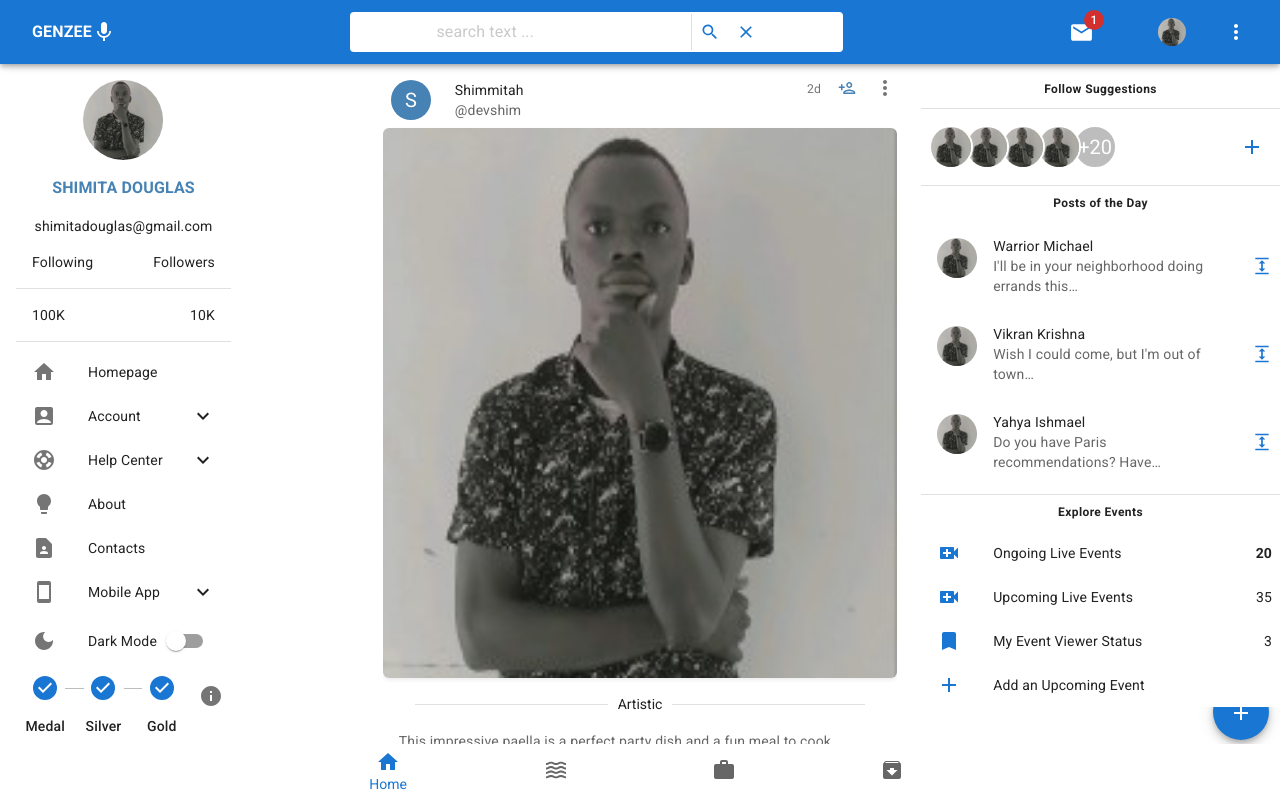
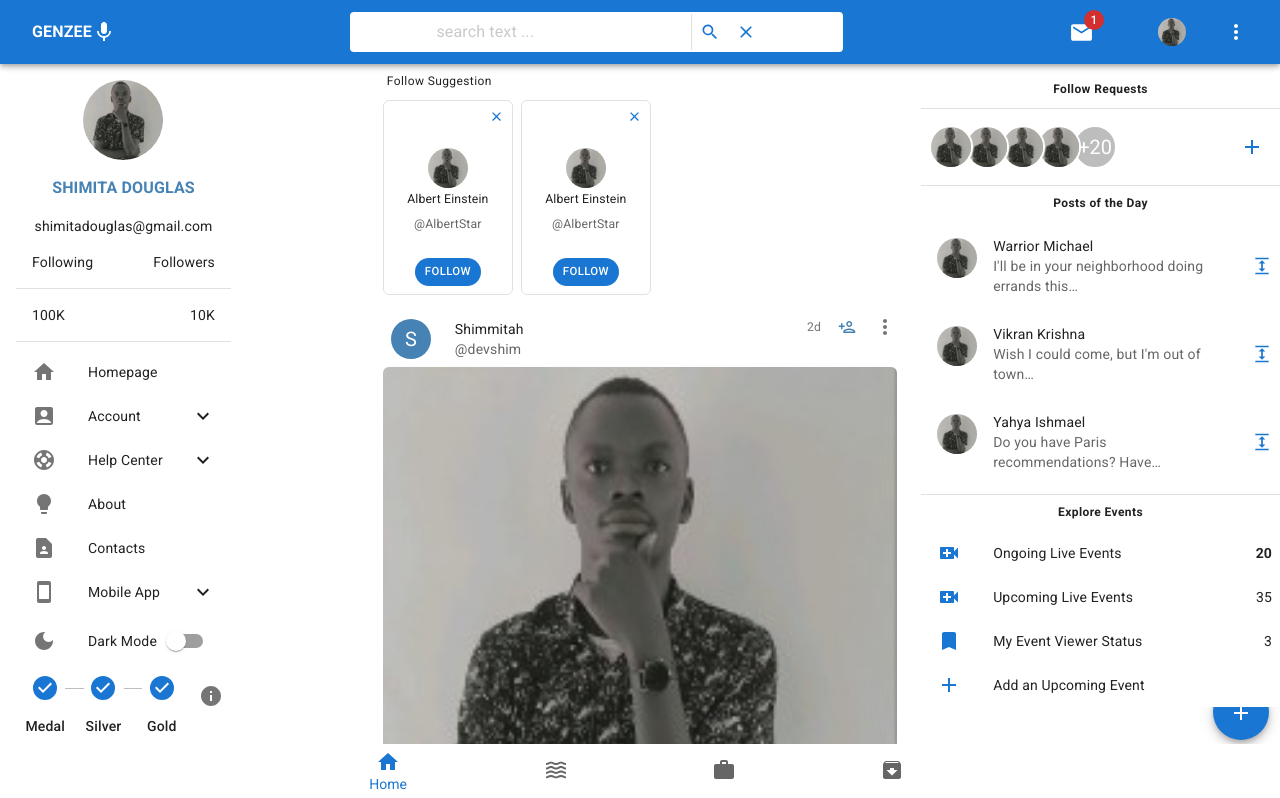
Before and after one commit to Shimmita/Genzee, a React (Create React App) app: page / in a window 1280 px wide. Shown: the top 798 px of the page. Built offline with nearby package versions, Linux system fonts and the light colour scheme.

Commit message:
introduced follow people suggestions

```diff
--- a/package.json
+++ b/package.json
@@ -18,10 +18,12 @@
     "react": "^18.3.1",
     "react-bootstrap": "^2.10.4",
     "react-dom": "^18.3.1",
+    "react-horizontal-scrolling-menu": "^7.1.1",
     "react-loader-spinner": "^6.1.6",
     "react-redux": "^9.1.2",
     "react-router-dom": "^6.24.1",
     "react-scripts": "5.0.1",
+    "react-virtualized": "^9.22.5",
     "react-window": "^1.8.10",
     "web-vitals": "^2.1.4"
   },
--- a/src/components/account/HomePage.jsx
+++ b/src/components/account/HomePage.jsx
@@ -35,8 +35,6 @@ function Homepage() {
             </Stack>
           </Stack>
 
-          {/* <hr />
-          <hr /> */}
 
           {/* if scrolled down dont show bottom nav */}
           {!isScrolledDown && (
--- a/src/components/feed/Feed.jsx
+++ b/src/components/feed/Feed.jsx
@@ -42,26 +42,13 @@ const Feed = () => {
   useScrolledDown();
 
   return (
-    <Box
-      flex={3}
-      p={1}
-      sx={{
-        overflowX: "auto",
-        // Hide scrollbar for Chrome, Safari and Opera
-        "&::-webkit-scrollbar": {
-          display: "none",
-        },
-        // Hide scrollbar for IE, Edge and Firefox
-        msOverflowStyle: "none",
-        scrollbarWidth: "none",
-      }}
-    >
+    <Box flex={3} p={1}>
       {/* show refresh box */}
-      {isRefreshBox && (
+      {isRefreshBox && defaultState && (
         <Box
           sx={{
             position: "fixed",
-            top: '40%',
+            top: "60%",
             right:
               window.screen.availWidth <= 500
                 ? "-8%"
--- a/src/components/feed/FeedDefaultContent.jsx
+++ b/src/components/feed/FeedDefaultContent.jsx
@@ -1,10 +1,13 @@
 import { Box } from "@mui/material";
 import React from "react";
 import CardFeed from "../custom/CardFeed";
+import PeopleContainer from "../people/PeopleContainer";
 
 const FeedDefaultContent = () => {
   return (
     <Box>
+      <PeopleContainer/>
+      <div className="mb-3"/>
       <CardFeed />
       <CardFeed />
       <CardFeed />
--- /dev/null
+++ b/src/components/people/FollowSuggestion.jsx
@@ -0,0 +1,52 @@
+import React from "react";
+import Card from "@mui/material/Card";
+import CardContent from "@mui/material/CardContent";
+import Typography from "@mui/material/Typography";
+import { Avatar, Box, Button, CardActions, IconButton } from "@mui/material";
+import devImage from "../../images/dev.jpeg";
+import { Close } from "@mui/icons-material";
+
+export default function FollowSuggetion() {
+  return (
+    <Box bgcolor={"background.default"} color={"text.primary"}>
+      <Card elevation={0} sx={{ width: 130 }} className="rounded border">
+        <Box display={"flex"} justifyContent={"flex-end"}>
+          <IconButton>
+            <Close color="primary" sx={{ width: 15, height: 15 }} />
+          </IconButton>
+        </Box>
+        <CardContent>
+          <Box display={"flex"} justifyContent={"center"}>
+            <Avatar src={devImage} />
+          </Box>
+          <Typography
+            className="text-center"
+            gutterBottom
+            variant="body2"
+            component="div"
+          >
+            <small>Albert Einstein</small>
+          </Typography>
+          <Typography
+            className="text-center"
+            variant="body2"
+            color="text.secondary"
+          >
+            <small>@AlbertStar</small>
+          </Typography>
+        </CardContent>
+        <CardActions sx={{ display: "flex", justifyContent: "center" }}>
+          <Button
+            disableElevation
+            variant="contained"
+            size="small"
+            color="primary"
+            sx={{ borderRadius: 5 }}
+          >
+            <small>Follow</small>
+          </Button>
+        </CardActions>
+      </Card>
+    </Box>
+  );
+}
--- /dev/null
+++ b/src/components/people/PeopleContainer.jsx
@@ -0,0 +1,31 @@
+import { Box, Stack, Typography } from "@mui/material";
+import React from "react";
+import FollowSuggetion from "./FollowSuggestion";
+
+const PeopleContainer = () => {
+  return (
+    <Box
+      sx={{
+        position: "st",
+        overflowX: "auto",
+        // Hide scrollbar for Chrome, Safari and Opera
+        "&::-webkit-scrollbar": {
+          display: "none",
+        },
+        // Hide scrollbar for IE, Edge and Firefox
+        msOverflowStyle: "none",
+        scrollbarWidth: "none",
+      }}
+    >
+      <Typography variant="caption" component={"div"} className="ms-1 mb-2">
+        Follow Suggestion
+      </Typography>
+      <Stack direction={"row"} spacing={1}>
+        <FollowSuggetion />
+        <FollowSuggetion />
+      </Stack>
+    </Box>
+  );
+};
+
+export default PeopleContainer;
--- a/src/components/rightbar/MobileRightbar.jsx
+++ b/src/components/rightbar/MobileRightbar.jsx
@@ -59,7 +59,7 @@ const MobileRightbar = () => {
 
         <Box display={"flex"} justifyContent={"center"}>
           <Typography className="fw-bold mb-2 mt-1" variant="caption">
-            Follow Suggestions
+            Follow Requests
           </Typography>
         </Box>
 
--- a/src/components/rightbar/Righbar.jsx
+++ b/src/components/rightbar/Righbar.jsx
@@ -36,7 +36,7 @@ const RightbarAll = () => {
       >
         <Box display={"flex"} justifyContent={"center"}>
           <Typography className="fw-bold" variant="caption">
-            Follow Suggestions
+            Follow Requests
           </Typography>
         </Box>
         <Divider component={"div"} variant="fullWidth" className="mt-2 mb-2" />
```
Also changed, not shown: 1 other file (tests, documents, lock files or other folders). Lines whose indentation alone changed are shown as unchanged.
